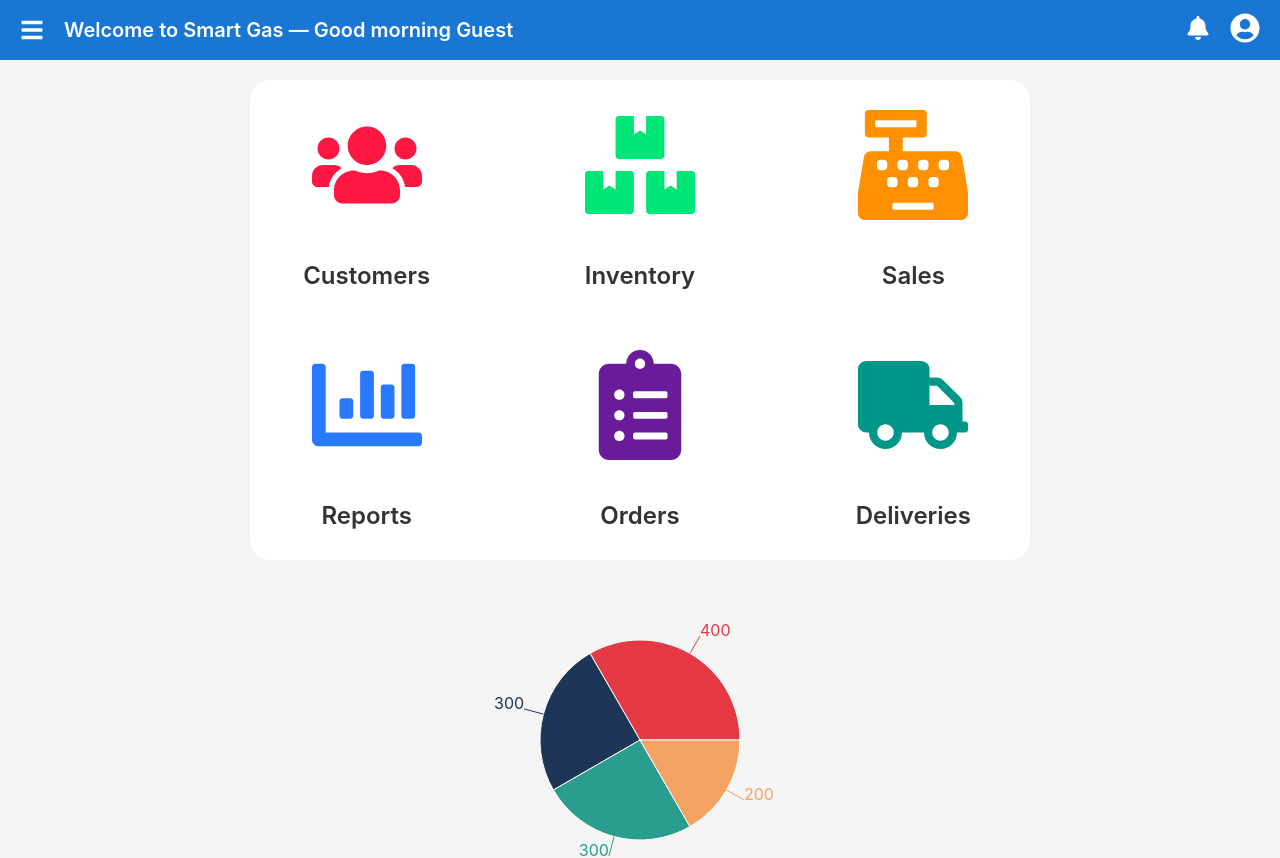
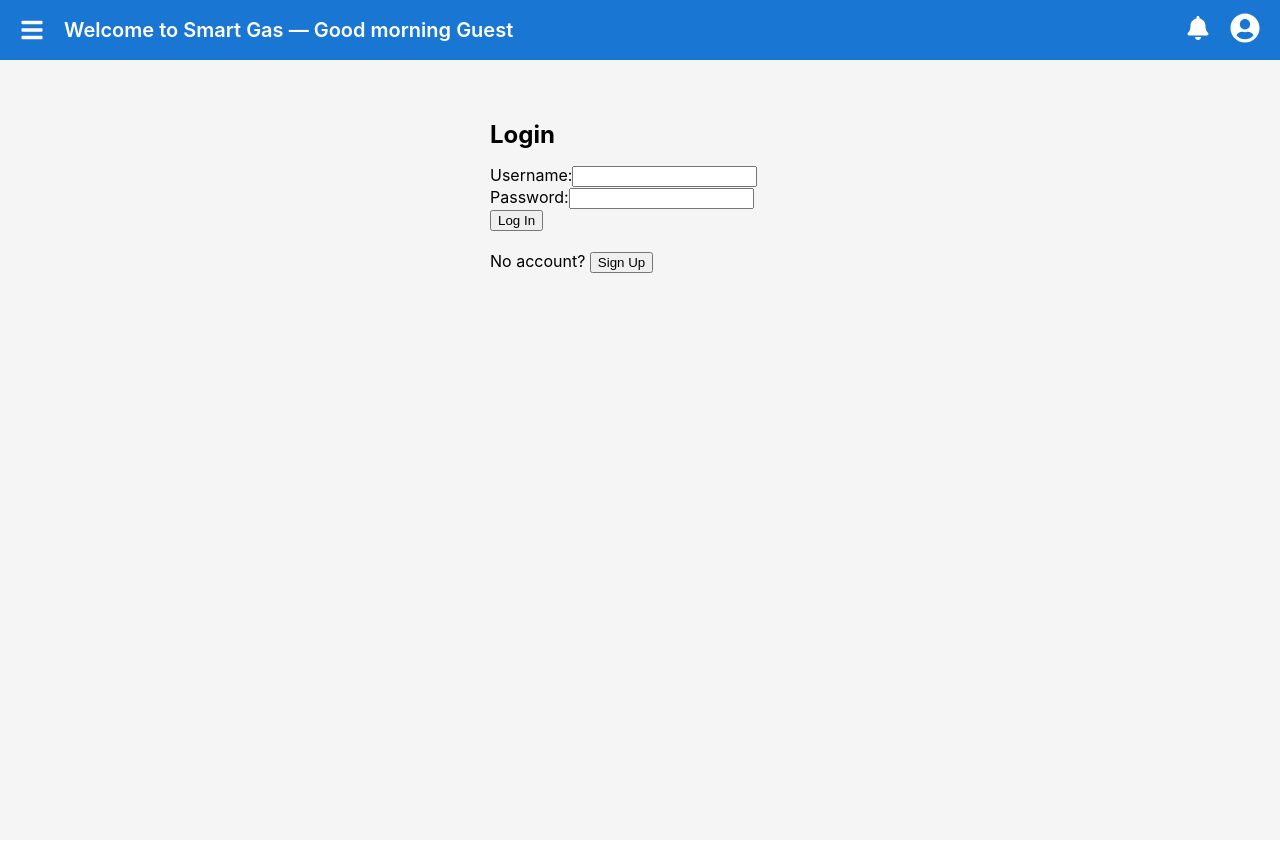
Before and after one commit to warrenja/lpg-management-system, a React (Create React App) app: page / in a window 1280 px wide. Shown: the top 858 px of the page. Built offline with nearby package versions, Linux system fonts and the light colour scheme.

Commit message:
Restore App.js, Home.js, and Header.js to original structure with login landing

```diff
--- a/src/App.js
+++ b/src/App.js
@@ -1,11 +1,6 @@
+// src/App.js
 import React, { useState } from "react";
-import {
-  BrowserRouter as Router,
-  Routes,
-  Route,
-  Navigate,
-  useNavigate,
-} from "react-router-dom";
+import { BrowserRouter as Router, Routes, Route, Navigate } from "react-router-dom";
 
 import Header from "./components/Header";
 import Sidebar from "./components/Sidebar";
@@ -18,8 +13,9 @@ import Sales from "./pages/Sales";
 import Reports from "./pages/Reports";
 import AddData from "./pages/AddData";
 import Deliveries from "./pages/Deliveries";
+
 import Signup from "./components/Signup";
-import Receipts from "./pages/Receipts";
+import Receipts from "./pages/Receipts"; // <-- import new Receipts component
 
 const initialUsers = [
   { username: "janice", password: "Janice94", role: "admin" },
@@ -27,11 +23,36 @@ const initialUsers = [
   { username: "john", password: "John123", role: "customer" },
 ];
 
-// Separate component to allow navigate hook
-function LoginFormWrapper({ users, setUser, setShowLogin }) {
+export default function App() {
+  const [sidebarOpen, setSidebarOpen] = useState(true);
+  const [user, setUser] = useState(null);
+  const [showSignup, setShowSignup] = useState(false);
+  const [users, setUsers] = useState(initialUsers);
+  const [orderNotifications, setOrderNotifications] = useState([]);
+
+  const contentStyle = {
+    marginTop: "60px",
+    marginLeft: sidebarOpen ? "220px" : "0",
+    padding: "20px",
+    transition: "margin-left 0.3s ease-in-out",
+    minHeight: "calc(100vh - 60px)",
+    backgroundColor: "#f5f5f5",
+    overflowX: "hidden",
+  };
+
+  const handleSignupSuccess = (newUser) => {
+    setUsers((prev) => [...prev, newUser]);
+    setUser(newUser);
+    setShowSignup(false);
+  };
+
+  const handleNewOrder = (order) => {
+    setOrderNotifications((prev) => [...prev, order]);
+  };
+
+  const LoginForm = () => {
     const [formData, setFormData] = useState({ username: "", password: "" });
     const [error, setError] = useState("");
-  const navigate = useNavigate();
 
     const handleChange = (e) => {
       const { name, value } = e.target;
@@ -48,8 +69,6 @@ function LoginFormWrapper({ users, setUser, setShowLogin }) {
       if (foundUser) {
         setUser(foundUser);
         setError("");
-      setShowLogin(false);
-      navigate("/");
       } else {
         setError("Invalid username or password");
       }
@@ -83,36 +102,12 @@ function LoginFormWrapper({ users, setUser, setShowLogin }) {
           {error && <p style={{ color: "red" }}>{error}</p>}
           <button type="submit">Log In</button>
         </form>
+        <p style={{ marginTop: 20 }}>
+          No account?{" "}
+          <button onClick={() => setShowSignup(true)}>Sign Up</button>
+        </p>
       </div>
     );
-}
-
-export default function App() {
-  const [sidebarOpen, setSidebarOpen] = useState(true);
-  const [user, setUser] = useState(null);
-  const [showSignup, setShowSignup] = useState(false);
-  const [showLogin, setShowLogin] = useState(false);
-  const [users, setUsers] = useState(initialUsers);
-  const [orderNotifications, setOrderNotifications] = useState([]);
-
-  const contentStyle = {
-    marginTop: "60px",
-    marginLeft: sidebarOpen && user ? "220px" : "0",
-    padding: "20px",
-    transition: "margin-left 0.3s ease-in-out",
-    minHeight: "calc(100vh - 60px)",
-    backgroundColor: "#f5f5f5",
-    overflowX: "hidden",
-  };
-
-  const handleSignupSuccess = (newUser) => {
-    setUsers((prev) => [...prev, newUser]);
-    setUser(newUser);
-    setShowSignup(false);
-  };
-
-  const handleNewOrder = (order) => {
-    setOrderNotifications((prev) => [...prev, order]);
   };
 
   const role = user?.role;
@@ -121,48 +116,30 @@ export default function App() {
     <Router>
       <Header
         username={user?.username || "Guest"}
-        user={user}
         onToggleSidebar={() => setSidebarOpen(!sidebarOpen)}
-        onSignupClick={() => {
-          setShowSignup(true);
-          setShowLogin(false);
-        }}
-        onLoginClick={() => {
-          setShowLogin(true);
-          setShowSignup(false);
-        }}
-        onLogout={() => setUser(null)}
+        onSignupClick={() => setShowSignup(true)}
       />
 
       {user && <Sidebar isOpen={sidebarOpen} role={role} />}
 
-      <main style={user ? contentStyle : { ...contentStyle, marginLeft: 0 }}>
-        <Routes>
-          {/* Always show Home */}
-          <Route path="/" element={<Home user={user} />} />
+      {!user && !showSignup && (
+        <main style={{ ...contentStyle, marginLeft: 0 }}>
+          <LoginForm />
+        </main>
+      )}
 
-          {/* Login and Signup conditionally */}
-          {!user && showLogin && (
-            <Route
-              path="/login"
-              element={
-                <LoginFormWrapper
-                  users={users}
-                  setUser={setUser}
-                  setShowLogin={setShowLogin}
-                />
-              }
-            />
-          )}
-          {!user && showSignup && (
-            <Route
-              path="/signup"
-              element={<Signup onSignupSuccess={handleSignupSuccess} />}
-            />
+      {showSignup && (
+        <div style={{ ...contentStyle, marginLeft: 0 }}>
+          <Signup onSignupSuccess={handleSignupSuccess} />
+        </div>
       )}
 
       {user && (
-            <>
+        <main style={contentStyle}>
+          <Routes>
+            <Route path="/" element={<Home />} />
+
+            {/* Admin Routes */}
             {role === "admin" && (
               <>
                 <Route path="/customers" element={<Customers />} />
@@ -181,10 +158,7 @@ export default function App() {
                     />
                   }
                 />
-                  <Route
-                    path="/deliveries"
-                    element={<Deliveries role={role} username={user.username} />}
-                  />
+                <Route path="/deliveries" element={<Deliveries />} />
                 <Route
                   path="/receipts"
                   element={<Receipts role={role} username={user.username} />}
@@ -192,6 +166,7 @@ export default function App() {
               </>
             )}
 
+            {/* Customer Routes */}
             {role === "customer" && (
               <>
                 <Route path="/inventory" element={<Inventory />} />
@@ -205,10 +180,7 @@ export default function App() {
                     />
                   }
                 />
-                  <Route
-                    path="/deliveries"
-                    element={<Deliveries role={role} username={user.username} />}
-                  />
+                <Route path="/deliveries" element={<Deliveries />} />
                 <Route
                   path="/receipts"
                   element={<Receipts role={role} username={user.username} />}
@@ -216,24 +188,22 @@ export default function App() {
               </>
             )}
 
+            {/* Driver Routes */}
             {role === "driver" && (
               <>
-                  <Route
-                    path="/deliveries"
-                    element={<Deliveries role={role} username={user.username} />}
-                  />
+                <Route path="/deliveries" element={<Deliveries />} />
                 <Route
                   path="/orders"
                   element={<Orders role={role} username={user.username} />}
                 />
-                </>
-              )}
+                {/* Driver does not have receipts access */}
               </>
             )}
 
             <Route path="*" element={<Navigate to="/" />} />
           </Routes>
         </main>
+      )}
     </Router>
   );
 }
```
Lines whose indentation alone changed are shown as unchanged.
